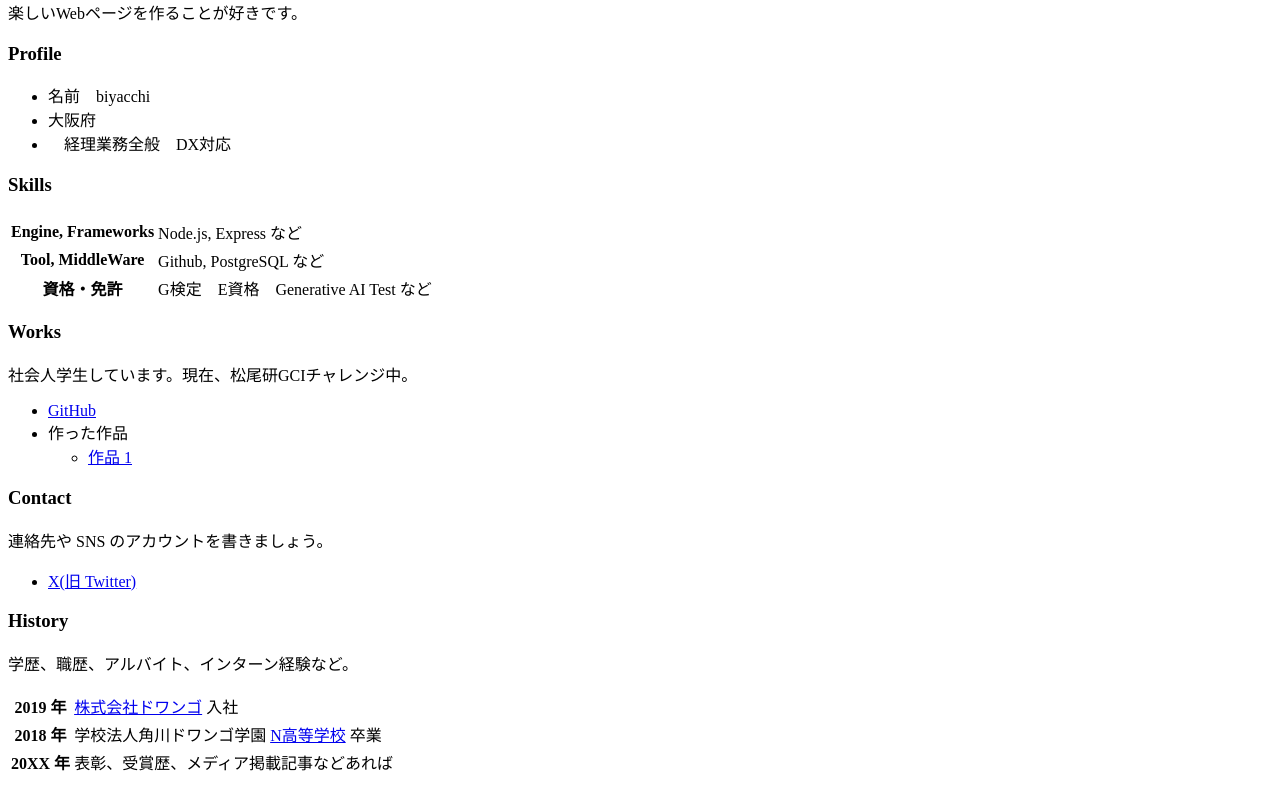
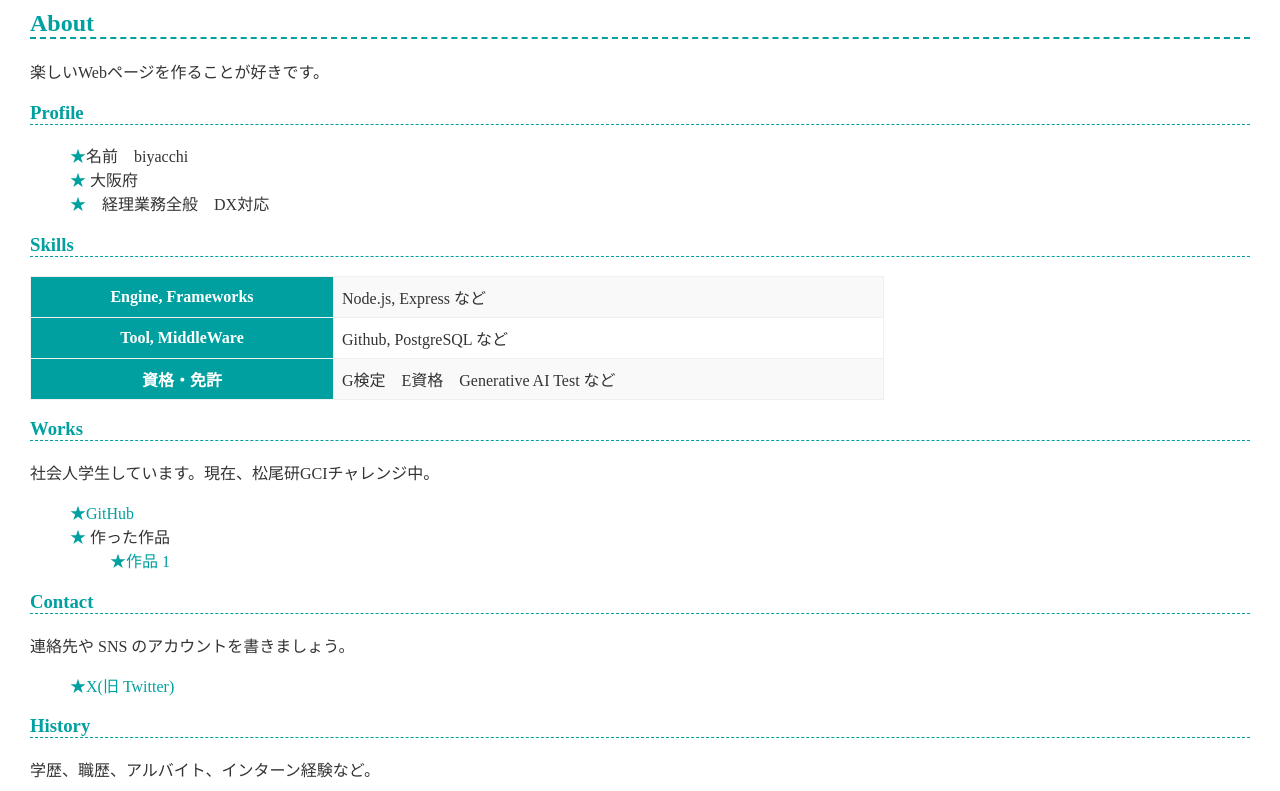
Before and after one commit to biya1/biya1.github.io, a plain HTML site: page index.html in a window 1280 px wide. Shown: the part 127-918 px from the top of the page. Drawn offline with Linux system fonts and the light colour scheme.

Commit message:
Update index.html

```diff
--- a/index.html
+++ b/index.html
@@ -3,6 +3,7 @@
   <head>
     <meta charset="utf-8">
     <meta name="viewport" content="width=device-width, initial-scale=1">
+    <link href="style.css" rel = "stylesheet"
     <title>biyaのポートフォリオ</title>
   </head>
   <body>
```
